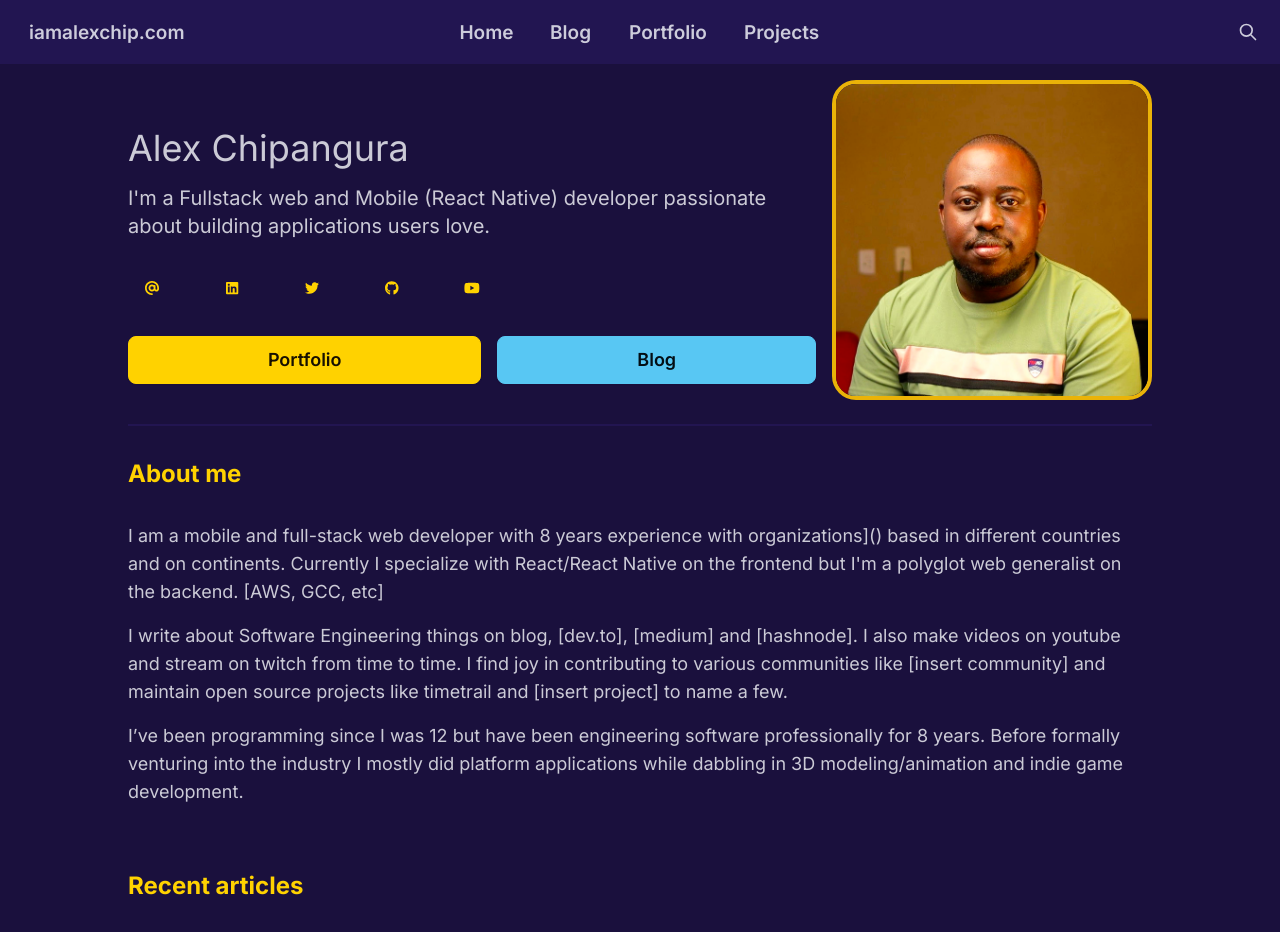
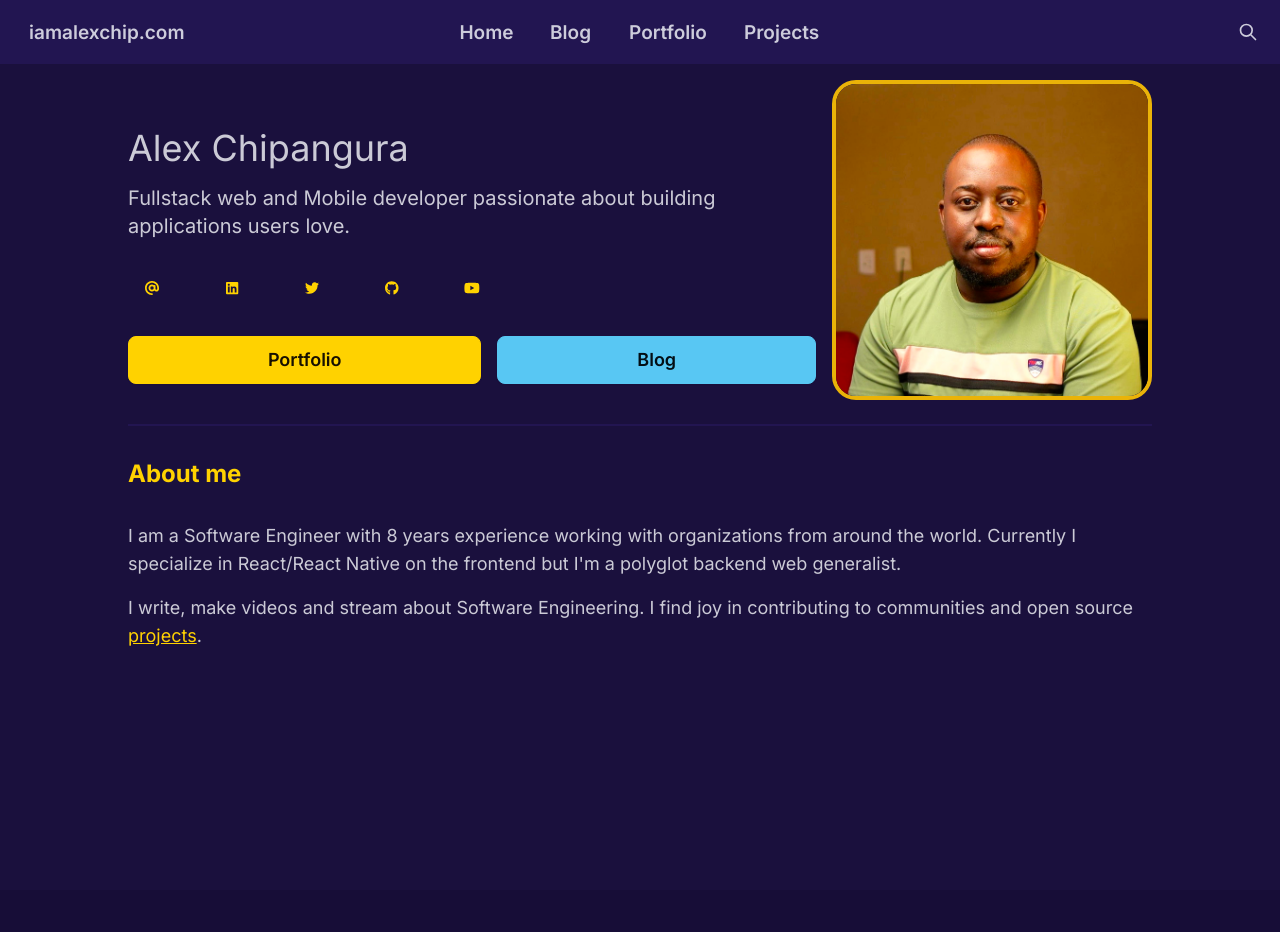
Before and after one commit to iamalexchip/iamalexchip.github.io, a Next.js app: page / in a window 1280 px wide. Shown: the top 932 px of the page. Built offline with nearby package versions, Linux system fonts and the light colour scheme.

Commit message:
Update about me section

```diff
--- a/src/app/blog/[slug]/page.tsx
+++ /dev/null
@@ -1,12 +0,0 @@
-export async function generateStaticParams() {
-  return [{ slug: "placeholder" }];
-}
-
-export default function BlogPost() {
-  return (
-    <div className="container mx-auto my-10">
-      <h1 className="text-4xl font-bold">Blog Post Placeholder</h1>
-      <p className="mt-4">This is a placeholder page for a blog post.</p>
-    </div>
-  );
-}
--- a/src/app/blog/page.tsx
+++ b/src/app/blog/page.tsx
@@ -1,8 +1,4 @@
 import Image from "next/image";
-
-export async function generateStaticParams() {
-  return [{ slug: "placeholder" }];
-}
 
 export default function BlogPage() {
   return (
--- a/src/app/page.tsx
+++ b/src/app/page.tsx
@@ -6,25 +6,14 @@ import Image from "next/image";
 const heroHeader = "Alex Chipangura";
 
 const headerBlurb = `
-I'm a Fullstack web and Mobile (React Native) developer
+Fullstack web and Mobile developer
 passionate about building applications users love.
 `;
 
 const aboutP1 = `
-I am a mobile and full-stack web developer with 8 years experience with organizations]() based in different countries and on continents.
-Currently I specialize with React/React Native on the frontend but I'm a polyglot web generalist on the backend. [AWS, GCC, etc]
-`;
-
-const aboutP2 = `
-I write about Software Engineering things on blog, [dev.to], [medium] and [hashnode].
-I also make videos on youtube and stream on twitch from time to time.
-I find joy in contributing to various communities like [insert community]
-and maintain open source projects like timetrail and [insert project] to name a few.
-`;
-const aboutP3 = `
-I’ve been programming since I was 12 but have been engineering software professionally for 8 years.
-Before formally venturing into the industry
-I mostly did platform applications while dabbling in 3D modeling/animation and indie game development.
+I am a Software Engineer with 8 years experience
+working with organizations from around the world.
+Currently I specialize in React/React Native on the frontend but I'm a polyglot backend web generalist.
 `;
 
 export default function Home() {
@@ -61,9 +50,16 @@ export default function Home() {
         <section id="about" className="mb-16">
           <Heading>About me</Heading>
           <p className="text-lg">{aboutP1}</p>
-          <p className="text-lg my-4">{aboutP2}</p>
-          <p className="text-lg">{aboutP3}</p>
+          <p className="text-lg my-4">
+            I write, make videos and stream about Software Engineering. I find
+            joy in contributing to communities and open source{" "}
+            <a href="/projects" className="link link-primary">
+              projects
+            </a>
+            .
+          </p>
         </section>
+        {/*
         <section id="articles">
           <Heading>Recent articles</Heading>
           <ArticleList />
@@ -71,6 +67,7 @@ export default function Home() {
             See all articles
           </a>
         </section>
+        */}
       </div>
     </div>
   );
--- a/src/ui/ArticleList.tsx
+++ b/src/ui/ArticleList.tsx
@@ -9,7 +9,7 @@ export default function ArticleList() {
         <div
           key={i}
           className={clsx(
-            "flex pb-4 mb-4 border-primary border-opacity-70",
+            "flex justify-between pb-4 mb-4 border-primary border-opacity-70",
             i === articles.length - 1 ? "border-0" : "border-b"
           )}
         >
```
